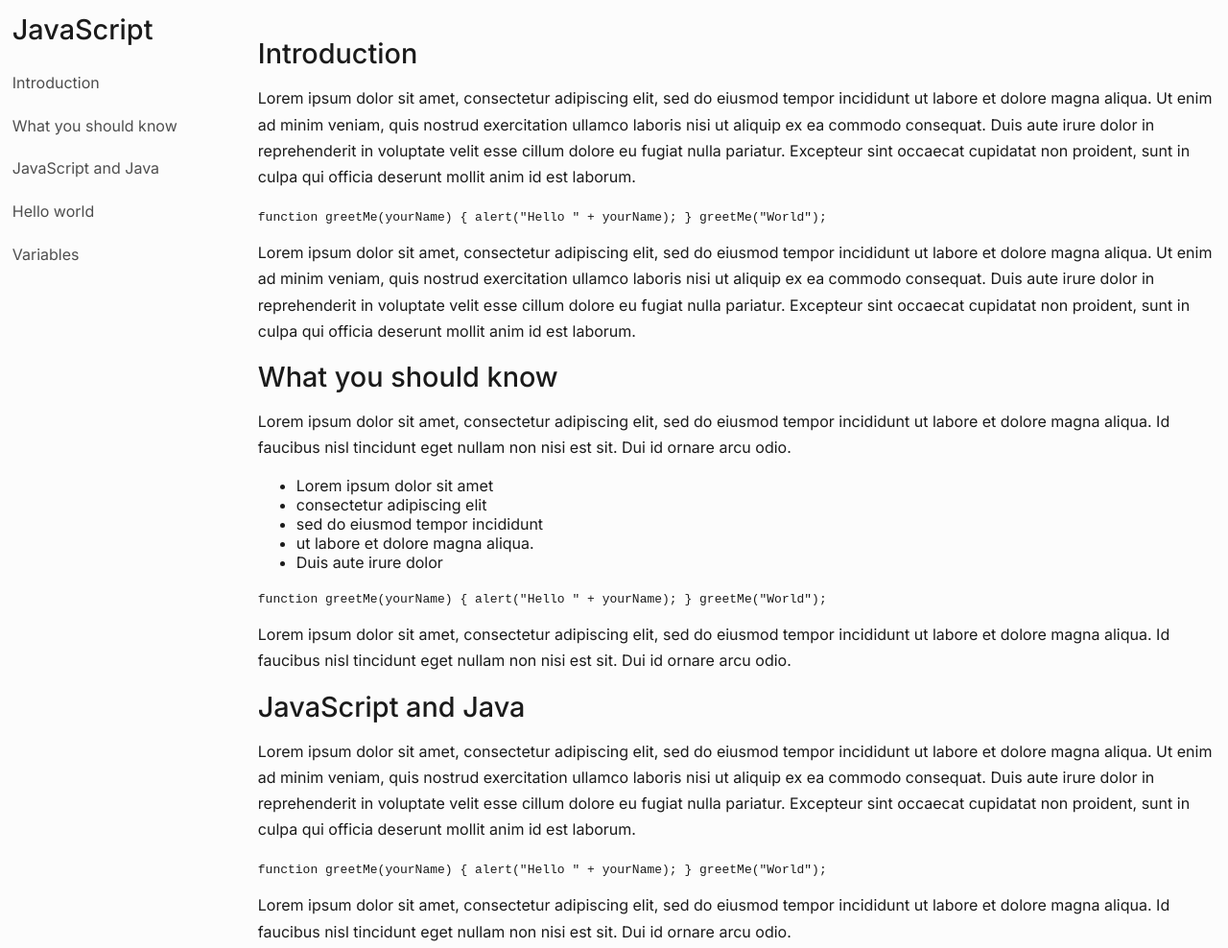
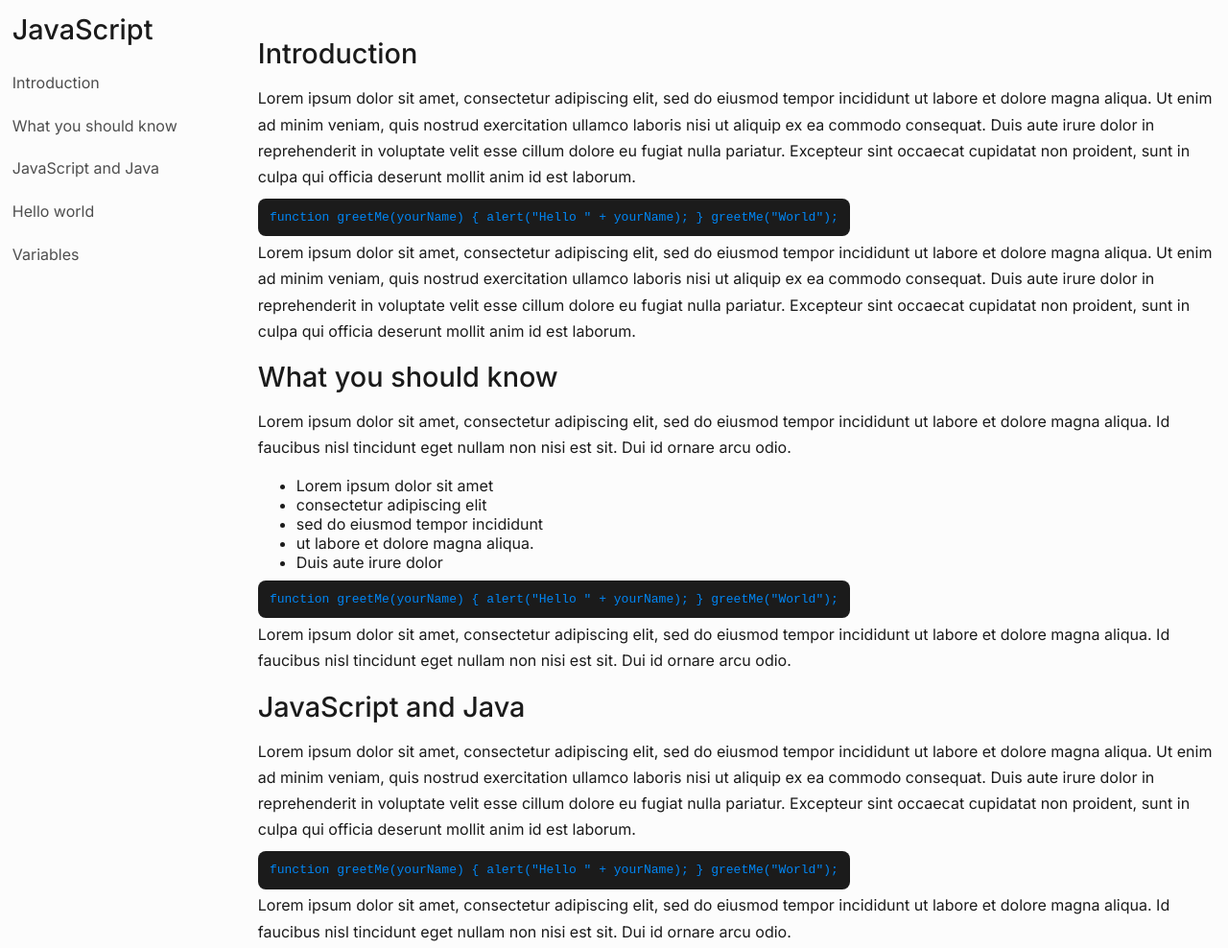
Before and after one commit to kimia2003rezaei/documentationPage, a plain HTML site: page index.html in a window 1280 px wide. Shown: the top 988 px of the page at 96% size. Drawn offline with Linux system fonts and the light colour scheme.

Commit message:
Update styles.css
styled the code areas

```diff
--- a/styles.css
+++ b/styles.css
@@ -30,6 +30,12 @@ a:hover {
 header {
     font-size: 1.8em;
     font-weight: 500;
+}
+code {
+    background-color: var(--text-color);
+    color: var(--accent-color);
+    padding: 1.2%;
+    border-radius: 8px;
 }
 #navbar {
     overflow-y: auto;
```
